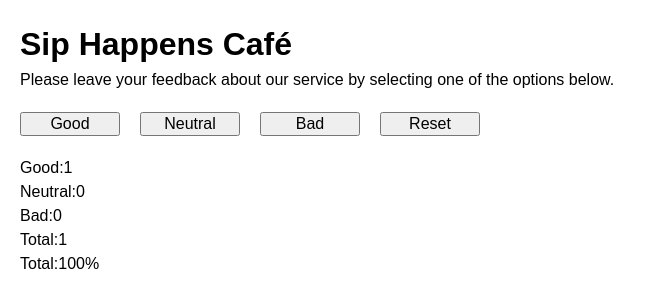
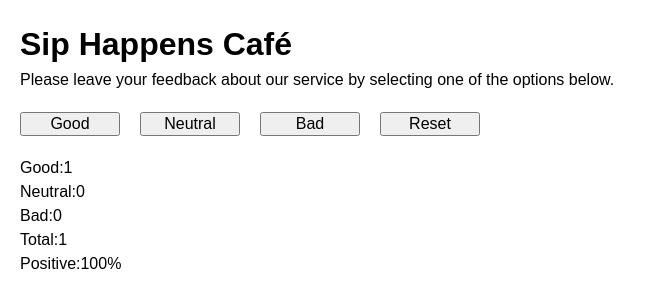
Before and after one commit to AndriiRohovenko/goit-neo-react-hw-module2, a React (Vite) app: page / in a window 1280 px wide. Both pictures are taken after a click on the button "Good". Shown: the top 308 px of the page, without its empty margins (0-656 px from the left). Built offline with nearby package versions, Linux system fonts and the light colour scheme.

Commit message:
fixes after mentor's review

```diff
--- a/src/components/App/App.jsx
+++ b/src/components/App/App.jsx
@@ -52,6 +52,7 @@ function App() {
     <>
       <Description />
       <Options buttonHandler={updateFeedback} totalData={totalFeedback} />
+      {totalFeedback > 0 && (
         <Feedback
           goodF={feedback.good}
           neutralF={feedback.neutral}
@@ -59,6 +60,7 @@ function App() {
           totalData={totalFeedback}
           positiveData={positiveFeedback}
         />
+      )}
       <Notification totalData={totalFeedback} />
     </>
   );
--- a/src/components/Feedback/Feedback.jsx
+++ b/src/components/Feedback/Feedback.jsx
@@ -3,7 +3,6 @@ import './Feedback.module.css';
 function Feedback({ goodF, neutralF, badF, totalData, positiveData }) {
   return (
     <>
-      {totalData > 0 && (
       <div>
         <p>
           Good:
@@ -22,11 +21,10 @@ function Feedback({ goodF, neutralF, badF, totalData, positiveData }) {
           <span>{totalData}</span>
         </p>
         <p>
-            Total:
+          Positive:
           <span>{positiveData}</span>
         </p>
       </div>
-      )}
     </>
   );
 }
```
Lines whose indentation alone changed are shown as unchanged.
